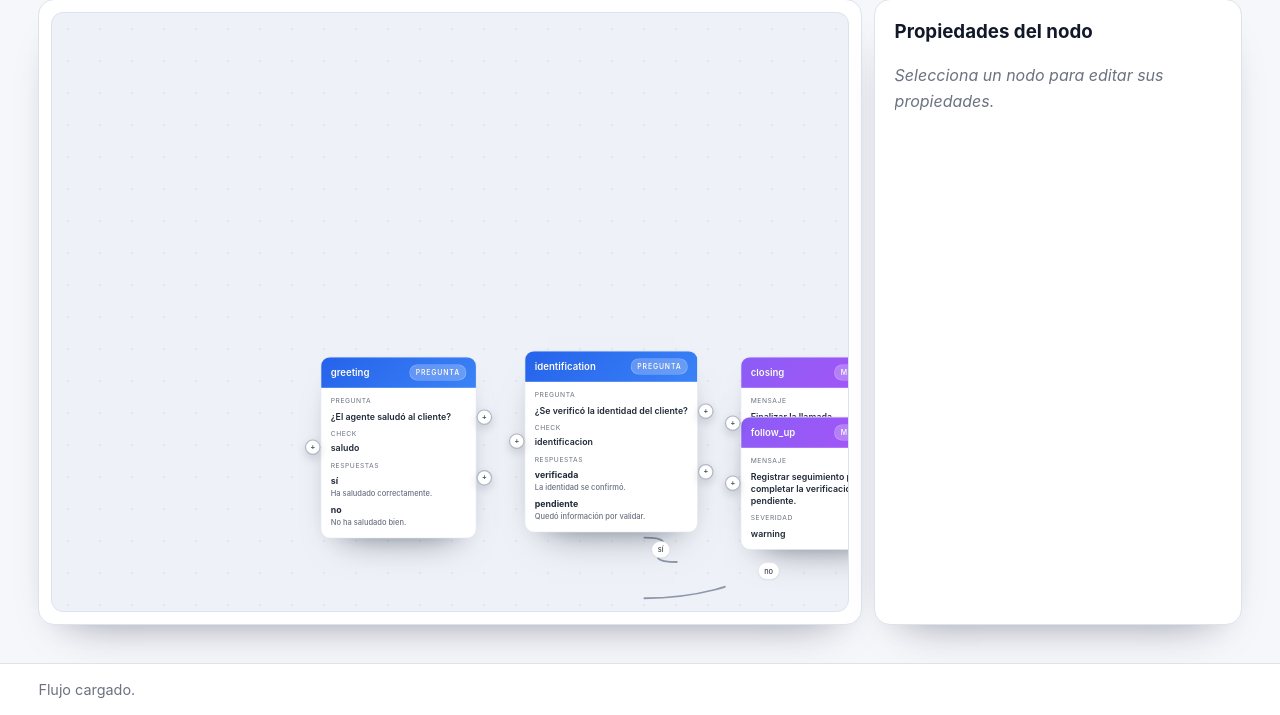
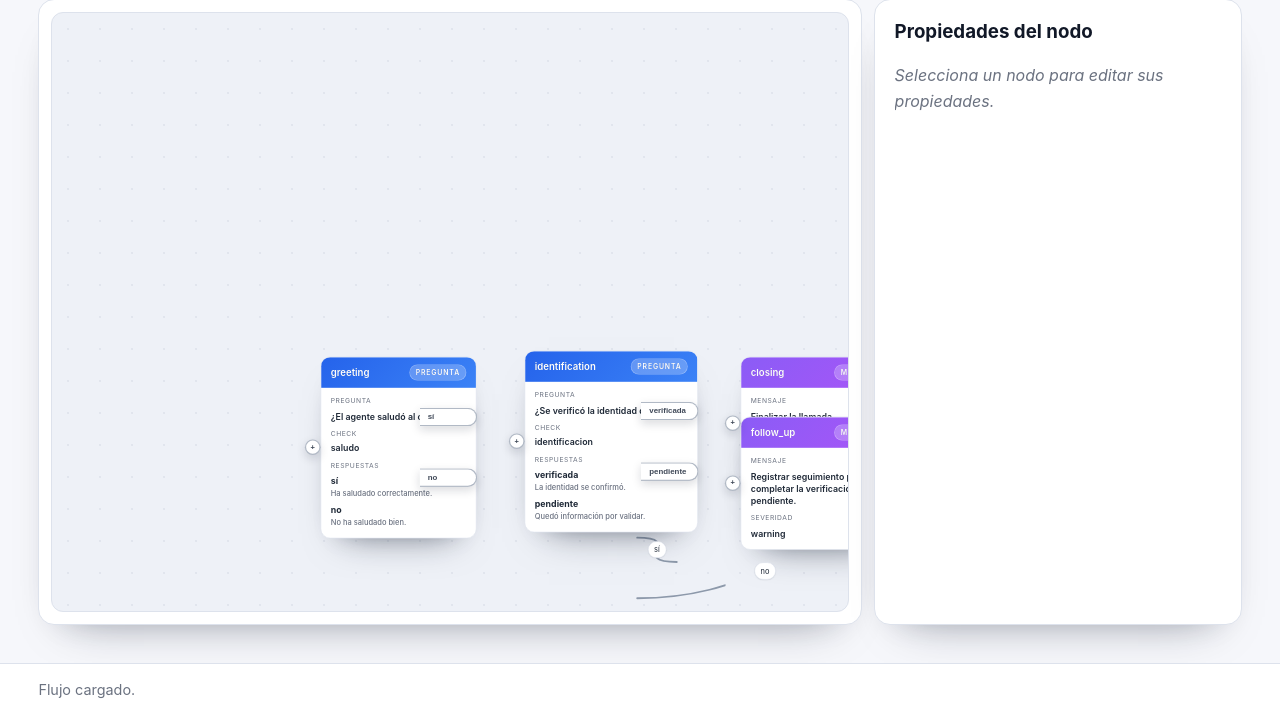
Before and after one commit to eduardogr90/yaml, a Flask app: page /project/demo_project/flow/ejemplo in a window 1280 px wide. Shown: the part 228-943 px from the top of the page. Run offline with Flask 3, Linux system fonts and the light colour scheme.

Commit message:
Align output ports with response labels

```diff
--- a/decision_tree_builder/static/css/style.css
+++ b/decision_tree_builder/static/css/style.css
@@ -984,31 +984,43 @@ textarea {
 }
 
 .port {
-  width: 26px;
-  height: 26px;
-  border-radius: 50%;
+  position: absolute;
   border: 2px solid rgba(100, 116, 139, 0.5);
   background: var(--color-surface);
-  color: rgba(30, 41, 59, 0.8);
+  color: rgba(30, 41, 59, 0.85);
   display: inline-flex;
   align-items: center;
   justify-content: center;
   font-weight: 700;
-  font-size: 0.75rem;
-  position: absolute;
+  font-size: 0.78rem;
+  padding: 0.35rem 0.6rem;
+  border-radius: var(--radius-pill);
   transition: transform var(--transition-fast), background-color var(--transition-fast),
     border-color var(--transition-fast), color var(--transition-fast), box-shadow var(--transition-fast);
   cursor: crosshair;
   box-shadow: 0 6px 16px rgba(15, 23, 42, 0.15);
   z-index: 6;
+  white-space: nowrap;
+  line-height: 1.25;
+  min-height: 26px;
 }
 
 .port span {
   pointer-events: none;
 }
 
-.port:hover,
-.port:focus-visible {
+.port.input {
+  width: 26px;
+  height: 26px;
+  border-radius: 50%;
+  left: -13px;
+  top: 50%;
+  transform: translate(-50%, -50%);
+  padding: 0;
+}
+
+.port.input:hover,
+.port.input:focus-visible {
   transform: translate(-50%, -50%) scale(1.08);
   background: var(--color-accent);
   color: var(--color-accent-contrast);
@@ -1017,26 +1029,45 @@ textarea {
   outline: none;
 }
 
+.port.output {
+  right: -1px;
+  transform: translate(0, -50%);
+  justify-content: flex-start;
+  text-align: left;
+  padding: 0.35rem 0.85rem;
+  white-space: normal;
+  max-width: 260px;
+  min-width: 96px;
+  word-break: break-word;
+  border-top-left-radius: 0;
+  border-bottom-left-radius: 0;
+  border-left: none;
+}
+
 .port.output:hover,
 .port.output:focus-visible {
-  transform: translate(50%, -50%) scale(1.08);
-}
-
-.port.input {
-  left: -13px;
-  top: 50%;
-  transform: translate(-50%, -50%);
-}
-
-.port.output {
-  right: -13px;
-  transform: translate(50%, -50%);
+  transform: translate(0, -50%) scale(1.02);
+  background: var(--color-accent-soft);
+  border-color: var(--color-accent);
+  color: var(--color-accent-strong);
+  box-shadow: 0 10px 22px rgba(59, 130, 246, 0.25);
+  outline: none;
+  border-left: none;
 }
 
 .port.is-target {
   background: var(--color-success);
   border-color: var(--color-success);
   color: var(--color-accent-contrast);
+}
+
+.port-label {
+  display: block;
+  font-weight: 600;
+  pointer-events: none;
+  font-size: 0.82rem;
+  line-height: 1.25;
+  color: inherit;
 }
 
 .edge-label {
--- a/decision_tree_builder/static/js/editor.js
+++ b/decision_tree_builder/static/js/editor.js
@@ -317,6 +317,24 @@
     return portElements.get(makePortKey(nodeId, type, portId));
   }
 
+  function getPortAnchorPoint(portElement) {
+    if (!portElement) {
+      return null;
+    }
+    const rect = portElement.getBoundingClientRect();
+    const type = portElement.dataset.portType;
+    if (type === 'output') {
+      return {
+        x: rect.right,
+        y: rect.top + rect.height / 2
+      };
+    }
+    return {
+      x: rect.left + rect.width / 2,
+      y: rect.top + rect.height / 2
+    };
+  }
+
   function generateNodeId(type) {
     const base = type.toLowerCase();
     state.counters[type] = (state.counters[type] || 0) + 1;
@@ -567,8 +585,12 @@
       port.dataset.portType = 'output';
       port.dataset.portId = descriptor.id;
       port.dataset.portLabel = descriptor.label;
-      port.innerHTML = '<span>+</span>';
-      port.title = `Salida ${descriptor.label}`;
+      const displayLabel = descriptor.label || 'Salida';
+      const labelSpan = document.createElement('span');
+      labelSpan.className = 'port-label';
+      labelSpan.textContent = displayLabel;
+      port.appendChild(labelSpan);
+      port.title = descriptor.label ? `Salida ${descriptor.label}` : 'Salida';
       const position = ((index + 1) / (outputs.length + 1)) * 100;
       port.style.top = `${position}%`;
       attachPortEvents(port, node, 'output');
@@ -750,10 +772,15 @@
       }
       pathEl.style.display = '';
       labelEl.style.display = '';
-      const outputRect = outputPort.getBoundingClientRect();
-      const inputRect = inputPort.getBoundingClientRect();
-      const source = toWorkspace(outputRect.left + outputRect.width / 2, outputRect.top + outputRect.height / 2);
-      const target = toWorkspace(inputRect.left + inputRect.width / 2, inputRect.top + inputRect.height / 2);
+      const sourceAnchor = getPortAnchorPoint(outputPort);
+      const targetAnchor = getPortAnchorPoint(inputPort);
+      if (!sourceAnchor || !targetAnchor) {
+        pathEl.style.display = 'none';
+        labelEl.style.display = 'none';
+        return;
+      }
+      const source = toWorkspace(sourceAnchor.x, sourceAnchor.y);
+      const target = toWorkspace(targetAnchor.x, targetAnchor.y);
       const d = computeConnectionPath(source, target);
       pathEl.setAttribute('d', d);
       try {
@@ -974,8 +1001,9 @@
     if (!state.linking || !state.tempPath) return;
     const sourcePort = getPortElement(state.linking.sourceId, 'output', state.linking.sourcePort) || state.linking.sourceElement;
     if (!sourcePort) return;
-    const outputRect = sourcePort.getBoundingClientRect();
-    const source = toWorkspace(outputRect.left + outputRect.width / 2, outputRect.top + outputRect.height / 2);
+    const anchor = getPortAnchorPoint(sourcePort);
+    if (!anchor) return;
+    const source = toWorkspace(anchor.x, anchor.y);
     const target = toWorkspace(clientX, clientY);
     const d = computeConnectionPath(source, target);
     state.tempPath.setAttribute('d', d);
```
